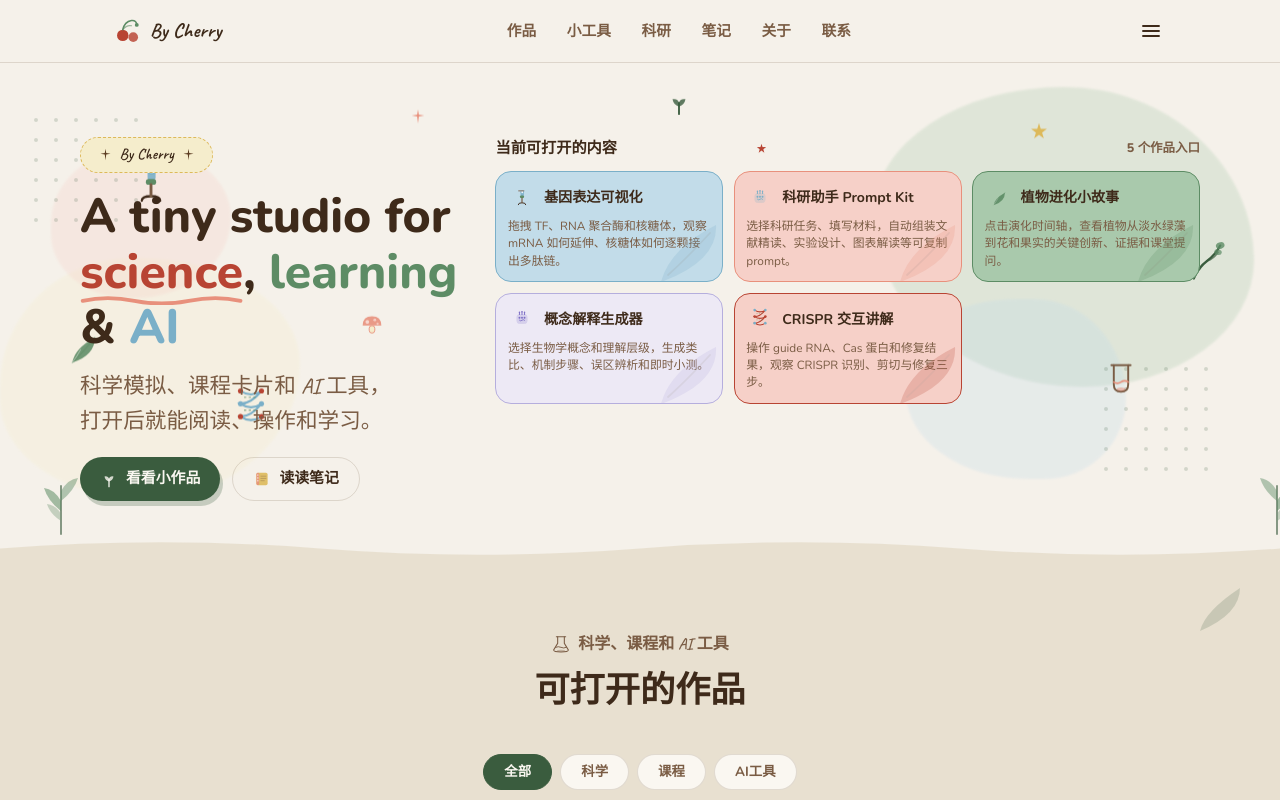
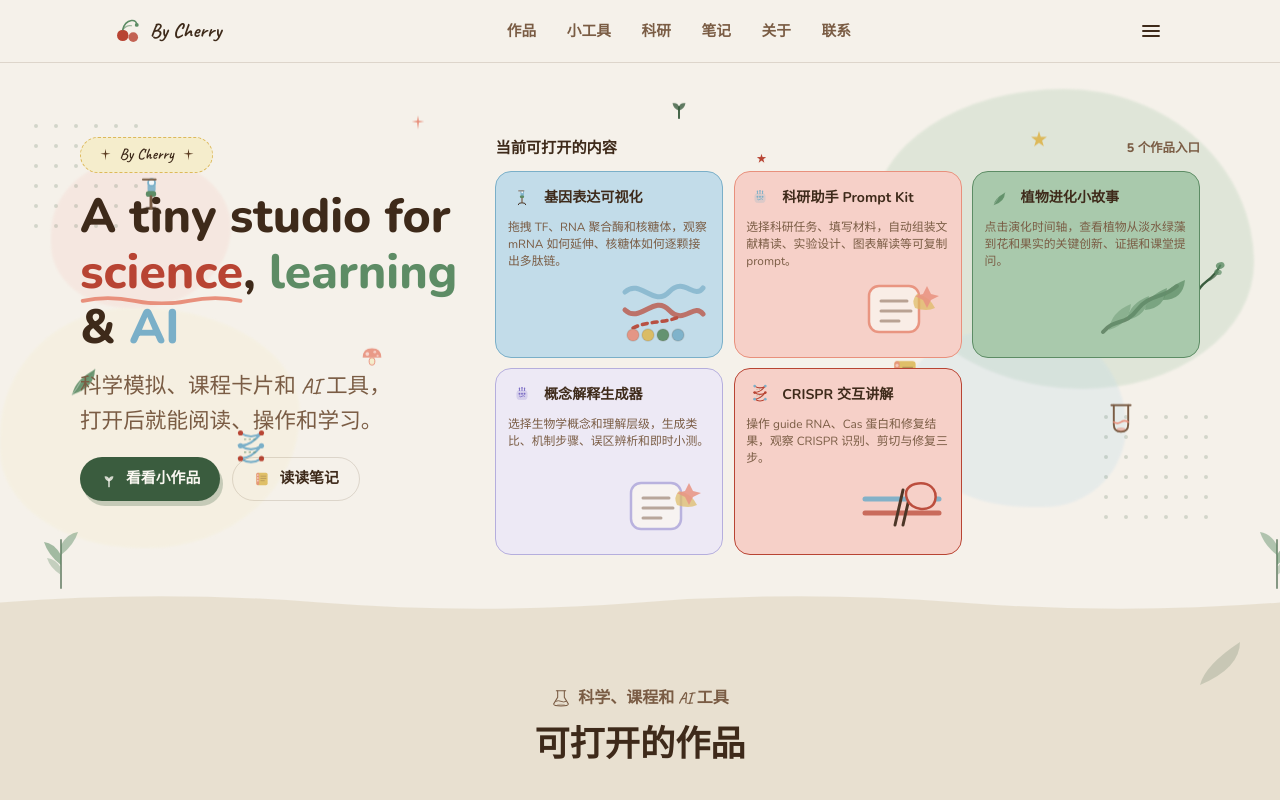
Before and after one commit to liruirui321/Bycherry, a React (Vite) app: page / in a window 1280 px wide. Shown: the top 800 px of the page. Built offline with nearby package versions, Linux system fonts and the light colour scheme.

Commit message:
Add illustrated hero work previews

```diff
--- a/src/app/components/Hero.tsx
+++ b/src/app/components/Hero.tsx
@@ -52,6 +52,61 @@ function DotTexture({ style }: { style: React.CSSProperties }) {
           />
         ))
       )}
+    </svg>
+  );
+}
+
+function HeroWorkIllustration({ slug, color }: { slug: string; color: string }) {
+  if (slug === "gene-expression") {
+    return (
+      <svg width="96" height="72" viewBox="0 0 96 72" fill="none" aria-hidden="true">
+        <path d="M10 18 C25 4 39 34 54 18 C69 2 79 26 88 14" stroke="var(--cherry-blue)" strokeWidth="5" strokeLinecap="round" opacity="0.78" />
+        <path d="M10 36 C25 50 39 20 54 36 C69 52 79 28 88 40" stroke="var(--cherry-red)" strokeWidth="5" strokeLinecap="round" opacity="0.76" />
+        <path d="M18 54 C34 46 50 50 66 42" stroke="var(--cherry-red)" strokeWidth="3.5" strokeLinecap="round" strokeDasharray="5 5" />
+        {[18, 33, 48, 63].map((x, index) => (
+          <circle key={x} cx={x} cy={61} r="6" fill={["var(--cherry-peach)", "var(--cherry-yellow)", "var(--cherry-sage)", "var(--cherry-blue)"][index]} stroke="rgba(94,68,42,0.16)" strokeWidth="1.4" />
+        ))}
+      </svg>
+    );
+  }
+
+  if (slug === "plant-evolution-stories") {
+    return (
+      <svg width="96" height="72" viewBox="0 0 96 72" fill="none" aria-hidden="true">
+        <path d="M12 58 C24 44 34 52 46 36 C58 20 72 25 86 12" stroke="var(--cherry-forest)" strokeWidth="4" strokeLinecap="round" opacity="0.62" />
+        {[18, 36, 54, 72].map((x, index) => (
+          <path key={x} d={`M${x} ${56 - index * 10} Q${x + 2} ${38 - index * 8} ${x + 22} ${30 - index * 8} Q${x + 20} ${50 - index * 8} ${x} ${56 - index * 10}Z`} fill="var(--cherry-sage)" opacity={0.42 + index * 0.12} />
+        ))}
+      </svg>
+    );
+  }
+
+  if (slug === "crispr-interactive") {
+    return (
+      <svg width="96" height="72" viewBox="0 0 96 72" fill="none" aria-hidden="true">
+        <path d="M12 28 H86" stroke="var(--cherry-blue)" strokeWidth="5" strokeLinecap="round" />
+        <path d="M12 42 H86" stroke="var(--cherry-red)" strokeWidth="5" strokeLinecap="round" opacity="0.78" />
+        <path d="M50 19 L42 54 M58 19 L50 54" stroke="var(--cherry-warm-brown)" strokeWidth="3" strokeLinecap="round" />
+        <path d="M62 13 C76 10 85 18 82 30 C78 42 58 40 54 28 C51 20 55 15 62 13Z" fill="var(--cherry-peach-light)" stroke="var(--cherry-red)" strokeWidth="2.5" />
+      </svg>
+    );
+  }
+
+  if (slug === "research-prompt-kit" || slug === "concept-explainer") {
+    return (
+      <svg width="96" height="72" viewBox="0 0 96 72" fill="none" aria-hidden="true">
+        <rect x="16" y="12" width="50" height="46" rx="10" fill="rgba(250,247,241,0.82)" stroke={color} strokeWidth="2.5" />
+        <path d="M28 27 H54 M28 37 H58 M28 47 H46" stroke="var(--cherry-warm-mid)" strokeWidth="3" strokeLinecap="round" opacity="0.54" />
+        <path d="M64 20 Q76 22 82 34 Q74 38 62 34 Q58 26 64 20Z" fill="var(--cherry-yellow)" opacity="0.72" />
+        <path d="M74 12 L78 20 L86 22 L78 26 L74 34 L70 26 L62 22 L70 20Z" fill="var(--cherry-peach)" opacity="0.88" />
+      </svg>
+    );
+  }
+
+  return (
+    <svg width="96" height="72" viewBox="0 0 96 72" fill="none" aria-hidden="true">
+      <path d="M14 62 Q24 28 78 10 Q80 46 14 62Z" fill={color} opacity="0.42" />
+      <path d="M24 54 Q46 38 72 18" stroke="var(--cherry-warm-brown)" strokeWidth="2" strokeLinecap="round" opacity="0.3" />
     </svg>
   );
 }
@@ -247,27 +302,26 @@ export function Hero() {
                   background: work.color,
                   border: `1.5px solid ${work.border}`,
                   borderRadius: 16,
-                  padding: "0.72rem",
+                  padding: "0.72rem 0.72rem 0.66rem",
                   color: "var(--cherry-warm-brown)",
                   textDecoration: "none",
                   textAlign: "left",
-                  minHeight: 104,
+                  minHeight: 138,
                   display: "grid",
-                  alignContent: "start",
-                  gap: "0.4rem",
+                  gridTemplateRows: "auto 1fr auto",
+                  gap: "0.42rem",
                   position: "relative",
                   overflow: "hidden",
                 }}
               >
-                <svg style={{ position: "absolute", right: -8, bottom: -8, opacity: 0.22 }} width="82" height="72" viewBox="0 0 82 72" fill="none">
-                  <path d="M13 65 Q22 31 68 8 Q70 44 13 65Z" fill={work.border} />
-                  <path d="M20 58 Q38 42 62 16" stroke="var(--cherry-warm-brown)" strokeWidth="1.8" strokeLinecap="round" opacity="0.35" />
-                </svg>
                 <div style={{ display: "flex", alignItems: "center", gap: 8 }}>
                   <span style={{ width: 28, height: 28, display: "inline-flex", alignItems: "center", justifyContent: "center", transform: "scale(0.68)", transformOrigin: "center" }}>{work.icon}</span>
                   <strong style={{ fontSize: "0.88rem", lineHeight: 1.35 }}>{work.title}</strong>
                 </div>
-                <span style={{ color: "var(--cherry-warm-mid)", fontSize: "0.74rem", lineHeight: 1.45 }}>{work.desc}</span>
+                <span style={{ color: "var(--cherry-warm-mid)", fontSize: "0.74rem", lineHeight: 1.45, position: "relative", zIndex: 1 }}>{work.desc}</span>
+                <div style={{ display: "flex", justifyContent: "flex-end", minHeight: 54, marginTop: "-0.15rem", opacity: 0.92 }}>
+                  <HeroWorkIllustration slug={work.slug} color={work.border} />
+                </div>
               </a>
             ))}
           </div>
```
